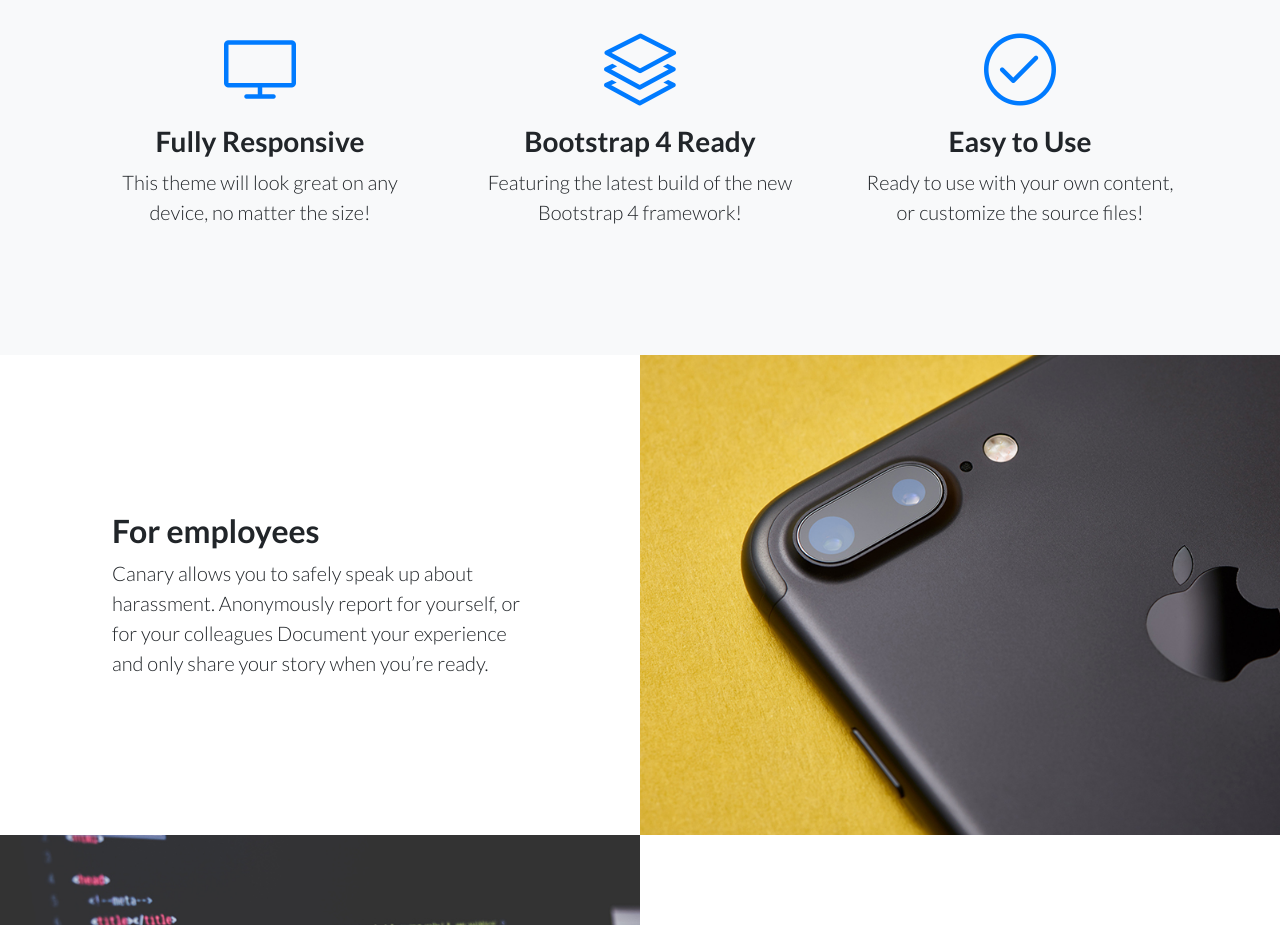
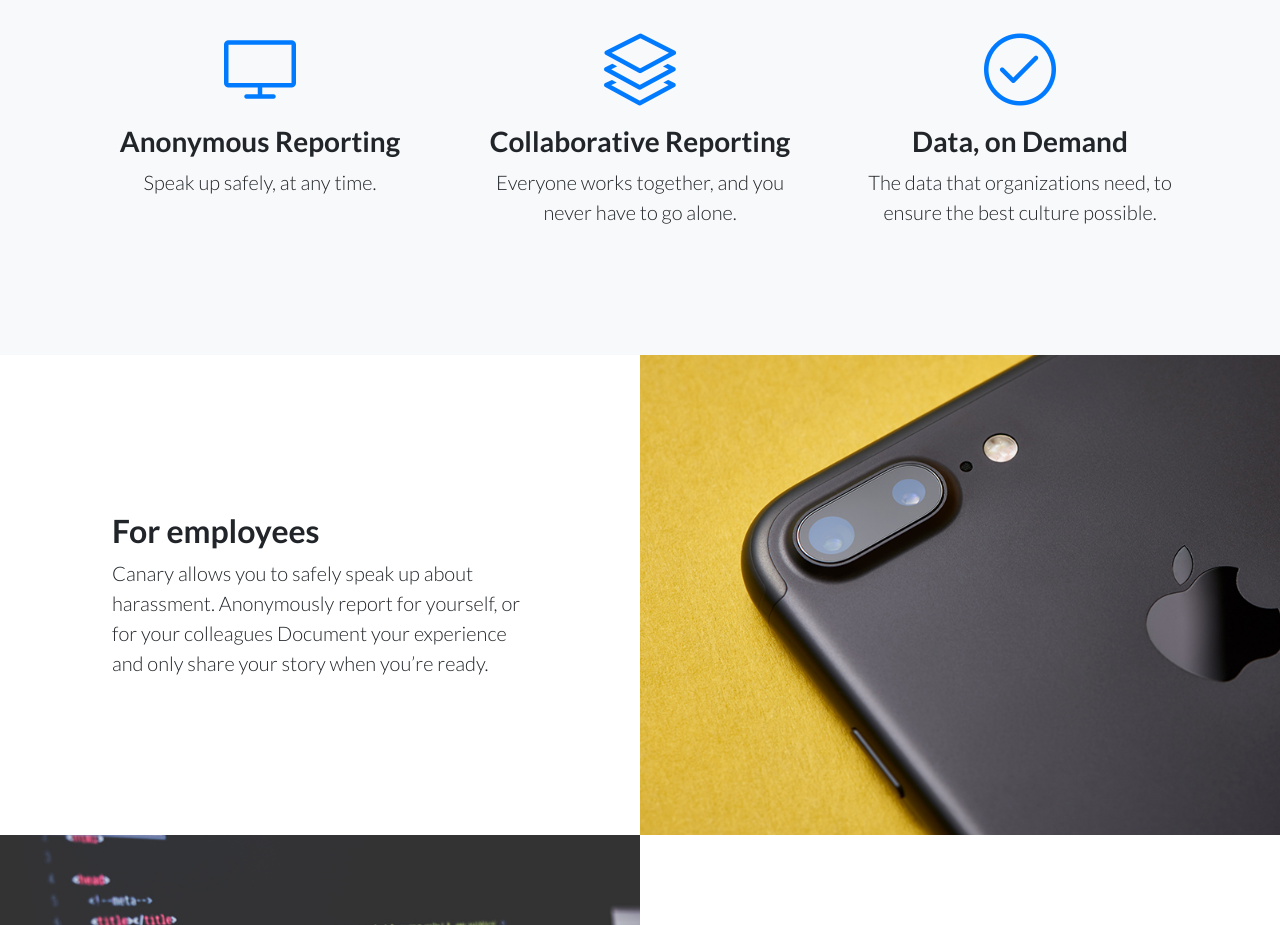
Before and after one commit to teamcanary/teamcanary.github.io, a website: page index.html in a window 1280 px wide. Shown: the part 780-1705 px from the top of the page. Drawn offline with Linux system fonts and the light colour scheme.

Commit message:
content tweaks

```diff
--- a/index.html
+++ b/index.html
@@ -66,8 +66,8 @@
             <div class="features-icons-icon d-flex">
               <i class="icon-screen-desktop m-auto text-primary"></i>
             </div>
-            <h3>Fully Responsive</h3>
-            <p class="lead mb-0">This theme will look great on any device, no matter the size!</p>
+            <h3>Anonymous Reporting</h3>
+            <p class="lead mb-0">Speak up safely, at any time. </p>
           </div>
         </div>
         <div class="col-lg-4">
@@ -75,8 +75,8 @@
             <div class="features-icons-icon d-flex">
               <i class="icon-layers m-auto text-primary"></i>
             </div>
-            <h3>Bootstrap 4 Ready</h3>
-            <p class="lead mb-0">Featuring the latest build of the new Bootstrap 4 framework!</p>
+            <h3>Collaborative Reporting</h3>
+            <p class="lead mb-0">Everyone works together, and you never have to go alone.</p>
           </div>
         </div>
         <div class="col-lg-4">
@@ -84,8 +84,8 @@
             <div class="features-icons-icon d-flex">
               <i class="icon-check m-auto text-primary"></i>
             </div>
-            <h3>Easy to Use</h3>
-            <p class="lead mb-0">Ready to use with your own content, or customize the source files!</p>
+            <h3>Data, on Demand</h3>
+            <p class="lead mb-0">The data that organizations need, to ensure the best culture possible.</p>
           </div>
         </div>
       </div>
```
